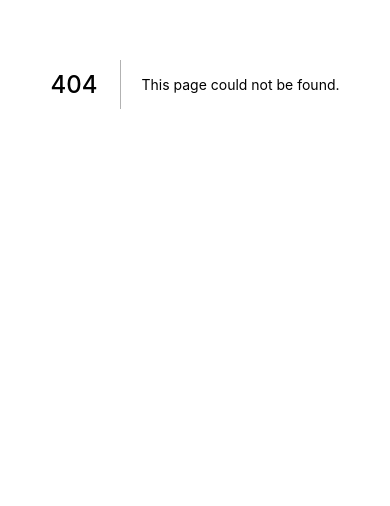
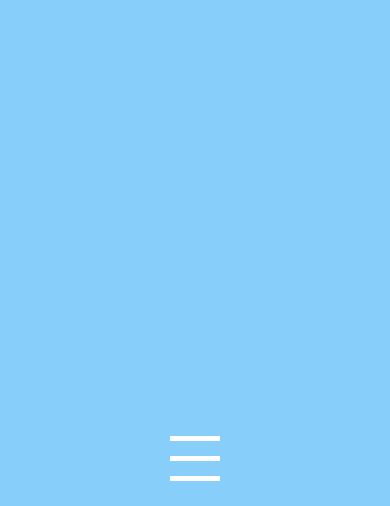
Before and after one commit to rodocite/decentralized-board, a Next.js app: page /components/hamburger in a window 390 px wide. Before the commit this address had no page. Shown: the part 338-844 px from the top of the page. Built offline with nearby package versions, Linux system fonts and the light colour scheme.

Commit message:
Hamburger button for showing input box

```diff
--- /dev/null
+++ b/pages/components/hamburger.js
@@ -0,0 +1,67 @@
+import styled from 'styled-components'
+
+const Position = styled.div`
+  display: inline-block;
+  position: fixed;
+  bottom: 30px;
+  left: 50%;
+  transform: translateX(-50%);
+`
+
+const Button = styled.div`
+  -webkit-tap-highlight-color: rgba(0,0,0,0);
+  cursor: pointer;
+  height: 40px;
+  justify-content: space-between;
+  position: relative;
+  position: relative;
+  width: 50px;
+`
+
+const lineBase = styled.div`
+  position: absolute;
+  background: white;
+  height: 5px;
+  transition: all 200ms ease-in-out;
+  width: 100%;
+`
+
+const Line1 = lineBase.extend`
+  top: ${ props => !props.closed ? '0%' : '50%' };
+  transform: rotate(${ props => !props.closed ? '0deg' : '225deg'});
+`
+
+const Line2 = lineBase.extend`
+  top: 50%;
+  opacity: ${ props => !props.closed ? 1 : 0 };
+`
+
+const Line3 = lineBase.extend`
+  top: ${ props => !props.closed ? '100%' : '50%' };
+  transform: rotate(${ props => !props.closed ? '0deg' : '-225deg'});
+`
+
+export default class Hamburger extends React.Component {
+  state = {
+    closed: false
+  }
+
+  handleOnClick = () => {
+    this.setState({ closed: !this.state.closed })
+    this.props.onClick()
+  }
+
+  render() {
+    const { closed } = this.state
+
+    return (
+      <Position>
+        <Button onClick={ this.handleOnClick }>
+          <Line1 closed={ closed } />
+          <Line2 closed={ closed } />
+          <Line3 closed={ closed } />
+        </Button>
+      </Position>
+    )
+  }
+}
--- a/pages/index.js
+++ b/pages/index.js
@@ -1,6 +1,7 @@
 import { Board } from './contracts/Board.sol'
 import { encodeIPFSHash, decodeIPFSHash } from './utilities'
 import Blocks from './components/blocks'
+import Hamburger from './components/hamburger'
 import web3 from 'web3'
 import bs58 from 'bs58'
 import IPFS from 'ipfs'
@@ -128,6 +129,7 @@ class Index extends React.Component {
       <div>
         <Blocks data={ this.state.content } />
         { this.renderInput() }
+        <Hamburger onClick={() => this.setState({ showInput: !this.state.showInput })} />
       </div>
     )
   }
```
